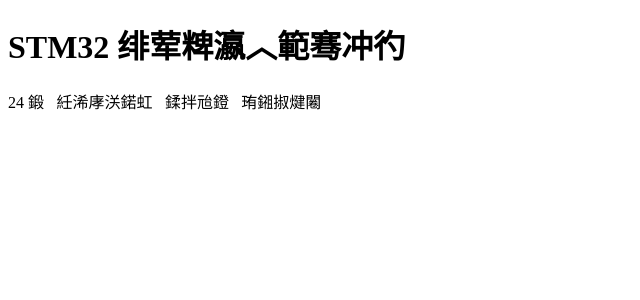
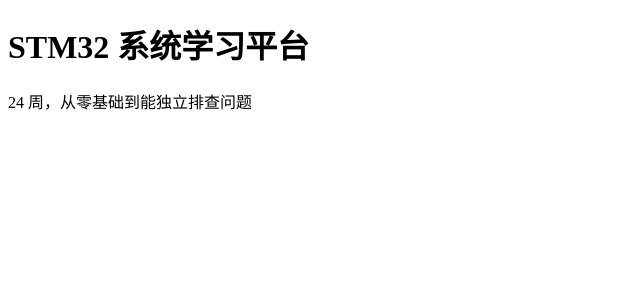
Before and after one commit to whynotZYP/stm32-learning-platform, a React (Vite) app in the folder web/: page / in a window 1280 px wide. Shown: the top 300 px of the page, without its empty margins (0-640 px from the left). Built offline with nearby package versions, Linux system fonts and the light colour scheme.

Commit message:
fix: restore UTF-8 Chinese learning copy

```diff
--- a/web/index.html
+++ b/web/index.html
@@ -3,8 +3,8 @@
   <head>
     <meta charset="UTF-8" />
     <meta name="viewport" content="width=device-width, initial-scale=1.0" />
-    <meta name="description" content="浠庨浂鍩虹绯荤粺瀛︿範 STM32" />
-    <title>STM32 绯荤粺瀛︿範骞冲彴</title>
+    <meta name="description" content="从零基础系统学习 STM32" />
+    <title>STM32 系统学习平台</title>
   </head>
   <body>
     <div id="root"></div>
--- a/web/src/App.tsx
+++ b/web/src/App.tsx
@@ -1,8 +1,8 @@
 export function App() {
   return (
     <main>
-      <h1>STM32 绯荤粺瀛︿範骞冲彴</h1>
-      <p>24 鍛紝浠庨浂鍩虹鍒拌兘鐙珛鎺掓煡闂</p>
+      <h1>STM32 系统学习平台</h1>
+      <p>24 周，从零基础到能独立排查问题</p>
     </main>
   );
 }
--- a/web/src/main.tsx
+++ b/web/src/main.tsx
@@ -3,7 +3,7 @@ import { createRoot } from 'react-dom/client';
 import { App } from './App';
 
 const root = document.getElementById('root');
-if (!root) throw new Error('椤甸潰缂哄皯 #root 鎸傝浇鑺傜偣');
+if (!root) throw new Error('页面缺少 #root 挂载节点');
 
 createRoot(root).render(
   <StrictMode>
```
Also changed, not shown: 1 other file (tests, documents, lock files or other folders).
